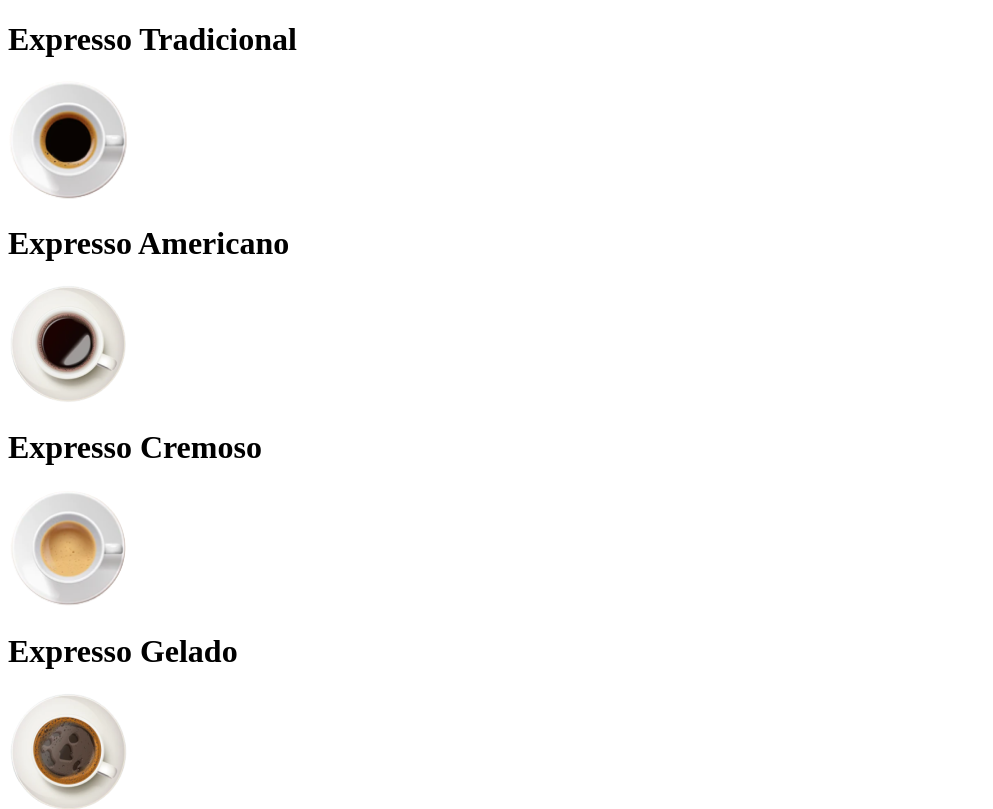
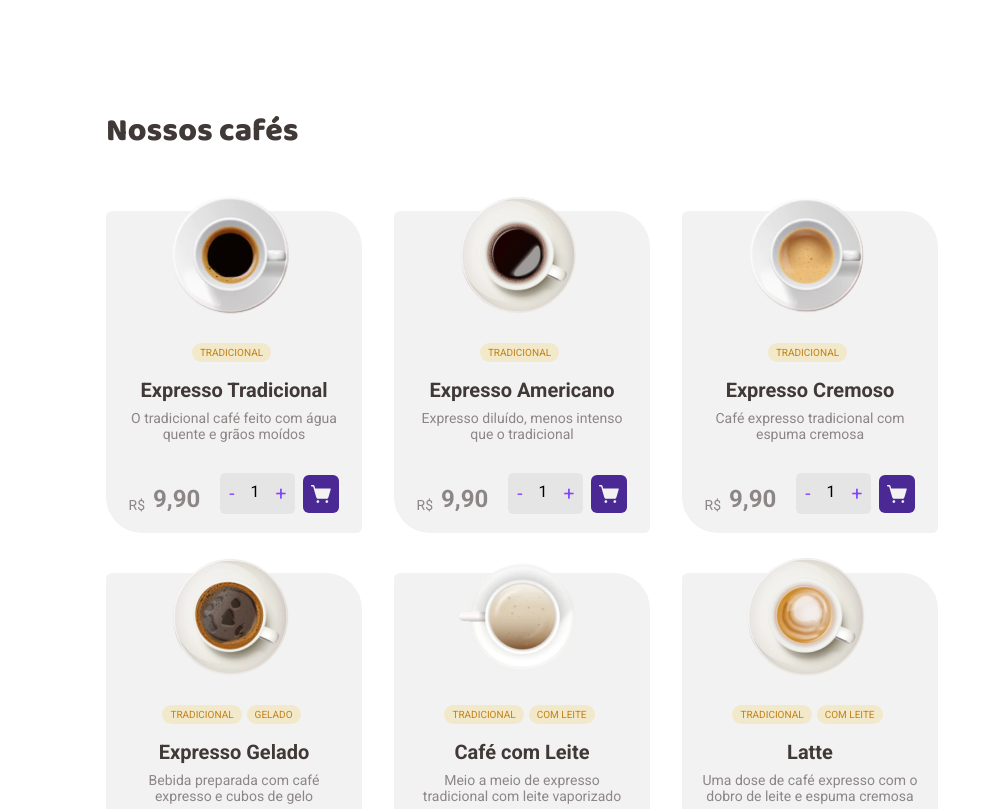
Before and after one commit to andressareis98/coffee-delivery, a React (Vite) app: page / in a window 1280 px wide. Shown: the top 809 px of the page, without its empty margins (0-993 px from the left). Built offline with nearby package versions, Linux system fonts and the light colour scheme.

Commit message:
feat: layout coffe card

```diff
--- a/index.html
+++ b/index.html
@@ -3,8 +3,16 @@
   <head>
     <meta charset="UTF-8" />
 
+    <link rel="preconnect" href="https://fonts.googleapis.com" />
+    <link rel="preconnect" href="https://fonts.gstatic.com" crossorigin />
+
     <meta name="viewport" content="width=device-width, initial-scale=1.0" />
     <title>Vite + React + TS</title>
+
+    <link
+      href="https://fonts.googleapis.com/css2?family=Baloo+2:wght@700;800&family=Roboto:wght@400;700&display=swap"
+      rel="stylesheet"
+    />
   </head>
   <body>
     <div id="root"></div>
--- a/package.json
+++ b/package.json
@@ -12,11 +12,13 @@
   "dependencies": {
     "react": "^18.2.0",
     "react-dom": "^18.2.0",
-    "react-router-dom": "^6.13.0"
+    "react-router-dom": "^6.13.0",
+    "styled-components": "^6.0.0-rc.3"
   },
   "devDependencies": {
     "@types/react": "^18.0.37",
     "@types/react-dom": "^18.0.11",
+    "@types/styled-components": "^5.1.26",
     "@typescript-eslint/eslint-plugin": "^5.59.0",
     "@typescript-eslint/parser": "^5.59.0",
     "@vitejs/plugin-react": "^4.0.0",
--- a/src/App.tsx
+++ b/src/App.tsx
@@ -1,10 +1,16 @@
+import { ThemeProvider } from "styled-components";
 import { Router } from "./Router";
 import { BrowserRouter } from "react-router-dom";
+import { defaultTheme } from "./styles/themes/default";
+import { GlobalStyle } from "./styles/global";
 
 export function App() {
   return (
-    <BrowserRouter>
-      <Router />
-    </BrowserRouter>
+    <ThemeProvider theme={defaultTheme}>
+      <BrowserRouter>
+        <GlobalStyle />
+        <Router />
+      </BrowserRouter>
+    </ThemeProvider>
   );
 }
--- /dev/null
+++ b/src/pages/Home/Components/CoffeeList/index.tsx
@@ -0,0 +1,66 @@
+import { coffees } from "../../../../mocks/coffees";
+import shoppingCart from "../../../../assets/icons/ShoppingCart.svg";
+import {
+  Card,
+  Coffees,
+  TitlePage,
+  Description,
+  ImageWrapper,
+  Name,
+  Tag,
+  TagsContainer,
+  Counter,
+  AddButton,
+  Visor,
+  DecreaseButton,
+  Buy,
+  ButtonShopping,
+  PriceContainer,
+  DollarSign,
+  PriceValue,
+} from "./styles";
+
+export function CoffeeList() {
+  const initialSrc = "../../../public/assets/images/";
+  return (
+    <>
+      <TitlePage>Nossos cafés</TitlePage>
+      <Coffees>
+        {coffees.map((coffee) => {
+          return (
+            <Card>
+              <ImageWrapper src={`${initialSrc}${coffee.src}`} aria-hidden />
+              <TagsContainer>
+                {coffee.tags.map((tag) => {
+                  return <Tag>{tag}</Tag>;
+                })}
+              </TagsContainer>
+
+              <Name>{coffee.name}</Name>
+              <Description>{coffee.description}</Description>
+
+              <Buy>
+                <PriceContainer>
+                  <DollarSign>R$</DollarSign>
+                  <PriceValue>
+                    {coffee.price.toLocaleString("pt-br", {
+                      minimumFractionDigits: 2,
+                    })}
+                  </PriceValue>
+                </PriceContainer>
+                <Counter>
+                  <DecreaseButton aria-label="diminuir">-</DecreaseButton>
+                  <Visor>1</Visor>
+                  <AddButton aria-label="aumentar">+</AddButton>
+                </Counter>
+                <ButtonShopping>
+                  <img src={shoppingCart} />
+                </ButtonShopping>
+              </Buy>
+            </Card>
+          );
+        })}
+      </Coffees>
+    </>
+  );
+}
--- /dev/null
+++ b/src/pages/Home/Components/CoffeeList/styles.ts
@@ -0,0 +1,142 @@
+import styled from "styled-components";
+
+export const Container = styled.div`
+  background-color: ${(props) => props.theme["background"]};
+`;
+
+export const TitlePage = styled.h1`
+  color: ${(props) => props.theme["base-subtitle"]};
+  font-size: 2rem;
+  font-family: "Baloo 2";
+  font-weight: 800;
+  margin-bottom: 3.375rem;
+`;
+
+export const Coffees = styled.div`
+  display: flex;
+  flex-direction: row;
+  flex-wrap: wrap;
+  column-gap: 2rem;
+  row-gap: 2.5rem;
+`;
+
+export const Card = styled.div`
+  display: flex;
+  flex-direction: column;
+  align-items: center;
+  position: relative;
+  width: 16rem;
+  padding: 1.25rem;
+  border-radius: 0.375rem 2.25rem;
+  background-color: ${(props) => props.theme["base-card"]};
+`;
+
+export const TagsContainer = styled.div`
+  display: flex;
+  flex-direction: row;
+`;
+
+export const Tag = styled.div`
+  color: ${(props) => props.theme["yellow-dark"]};
+  font-size: 0.625rem;
+  display: flex;
+  flex-direction: column;
+  text-align: center;
+  justify-content: center;
+  background-color: ${(props) => props.theme["yellow-light"]};
+  text-transform: uppercase;
+  border-radius: 6.25rem;
+  margin-right: 5px;
+  padding: 0.25rem 0.5rem;
+  margin-bottom: 1rem;
+  margin-top: 7rem;
+`;
+
+export const ImageWrapper = styled.img`
+  position: absolute;
+  align-self: center;
+  top: -5%;
+  left: 25%;
+  right: 0;
+  display: flex;
+  justify-content: center;
+`;
+
+export const Name = styled.h2`
+  color: ${(props) => props.theme["base-subtitle"]};
+  font-size: 1.25rem;
+  margin-bottom: 0.5rem;
+`;
+
+export const Description = styled.span`
+  color: ${(props) => props.theme["base-label"]};
+  text-align: center;
+  font-size: 0.875rem;
+`;
+
+export const Buy = styled.div`
+  display: flex;
+  flex-direction: row;
+  align-items: center;
+  margin-top: 2.06rem;
+  height: 38px;
+`;
+
+export const PriceContainer = styled.span`
+  display: flex;
+  flex-direction: row;
+  align-items: flex-end;
+  color: ${(props) => props.theme["base-label"]};
+  text-align: center;
+  margin-right: 1.25rem;
+  height: 100%;
+`;
+
+export const DollarSign = styled.span`
+  font-size: 0.875rem;
+`;
+
+export const PriceValue = styled.span`
+  font-size: 1.5rem;
+  font-weight: bolder;
+  margin-left: 0.5rem;
+`;
+
+export const Counter = styled.button`
+  display: flex;
+  flex-direction: row;
+  background-color: ${(props) => props.theme["base-button"]};
+  border: 1px solid ${(props) => props.theme["base-button"]};
+  border-radius: 6px;
+`;
+
+export const ButtonActionCount = styled.button`
+  display: flex;
+  align-items: center;
+  justify-content: center;
+  border: none;
+  font-size: 1.2rem;
+  color: ${(props) => props.theme["purple"]};
+  background-color: ${(props) => props.theme["base-button"]};
+  padding: 0.5rem;
+`;
+
+export const AddButton = styled(ButtonActionCount)``;
+export const DecreaseButton = styled(ButtonActionCount)``;
+
+export const Visor = styled.div`
+  border: none;
+  padding: 0.5rem;
+`;
+
+export const ButtonShopping = styled.button`
+  display: flex;
+  align-items: center;
+  justify-content: center;
+  border: none;
+  border-radius: 0.375rem;
+  background-color: ${(props) => props.theme["purple-dark"]};
+  padding: 0.5rem;
+  margin-left: 0.5rem;
+  height: 100%;
+`;
--- a/src/pages/Home/index.tsx
+++ b/src/pages/Home/index.tsx
@@ -1,17 +1,10 @@
-import { coffees } from "./../../mocks/coffees";
+import { CoffeeList } from "./Components/CoffeeList";
+import { BodyContainer } from "./styles";
 
 export function Home() {
-  const initialSrc = "../../../public/assets/images/";
   return (
-    <div>
-      {coffees.map((item) => {
-        return (
-          <div key={item.id}>
-            <h1>{item.name}</h1>
-            <img src={`${initialSrc}${item.src}`} />
-          </div>
-        );
-      })}
-    </div>
+    <BodyContainer>
+      <CoffeeList />
+    </BodyContainer>
   );
 }
--- /dev/null
+++ b/src/pages/Home/styles.ts
@@ -0,0 +1,5 @@
+import styled from "styled-components";
+
+export const BodyContainer = styled.body`
+  margin: 6.625rem 6.625rem 0 6.625rem;
+`;
--- /dev/null
+++ b/src/styles/global.ts
@@ -0,0 +1,24 @@
+import { createGlobalStyle } from "styled-components";
+
+export const GlobalStyle = createGlobalStyle`
+  * {
+    margin: 0;
+    padding: 0;
+    box-sizing: border-box;
+  }
+
+  /* :focus {
+    outline: 0;
+    box-shadow: 0 0 0 2px ${(props) => props.theme["green-500"]};
+  } */
+
+  /* body {
+    background-color: ${(props) => props.theme["gray-800"]};
+    color: ${(props) => props.theme["gray-100"]};
+    -webkit-font-smoothing: antialiased;
+  } */
+
+  body, input, textarea, button {
+    font: 400 1rem Roboto, sans-serif;
+  }
+`;
--- /dev/null
+++ b/src/styles/themes/default.ts
@@ -0,0 +1,17 @@
+export const defaultTheme = {
+  white: "#FFF",
+  "base-title": "#272221",
+  "base-subtitle": "#403937",
+  "base-text": "#574F4D",
+  "base-label": "#8D8686",
+  "base-hover": "#D7D5D5",
+  "base-button": "#E6E5E5",
+  "base-input": "#EDEDED",
+  "base-card": "#F3F2F2",
+  yellow: "#DBAC2C",
+  "yellow-light": "#F1E9C9",
+  "yellow-dark": "#C47F17",
+  purple: "#8047F8",
+  "purple-light": "#EBE5F9",
+  "purple-dark": "#4B2995",
+};
```
Also changed, not shown: src/@types/styled.d.ts (added, +9 -0 lines), src/assets/icons/ShoppingCart.svg (added), 1 other file (tests, documents, lock files or other folders).
